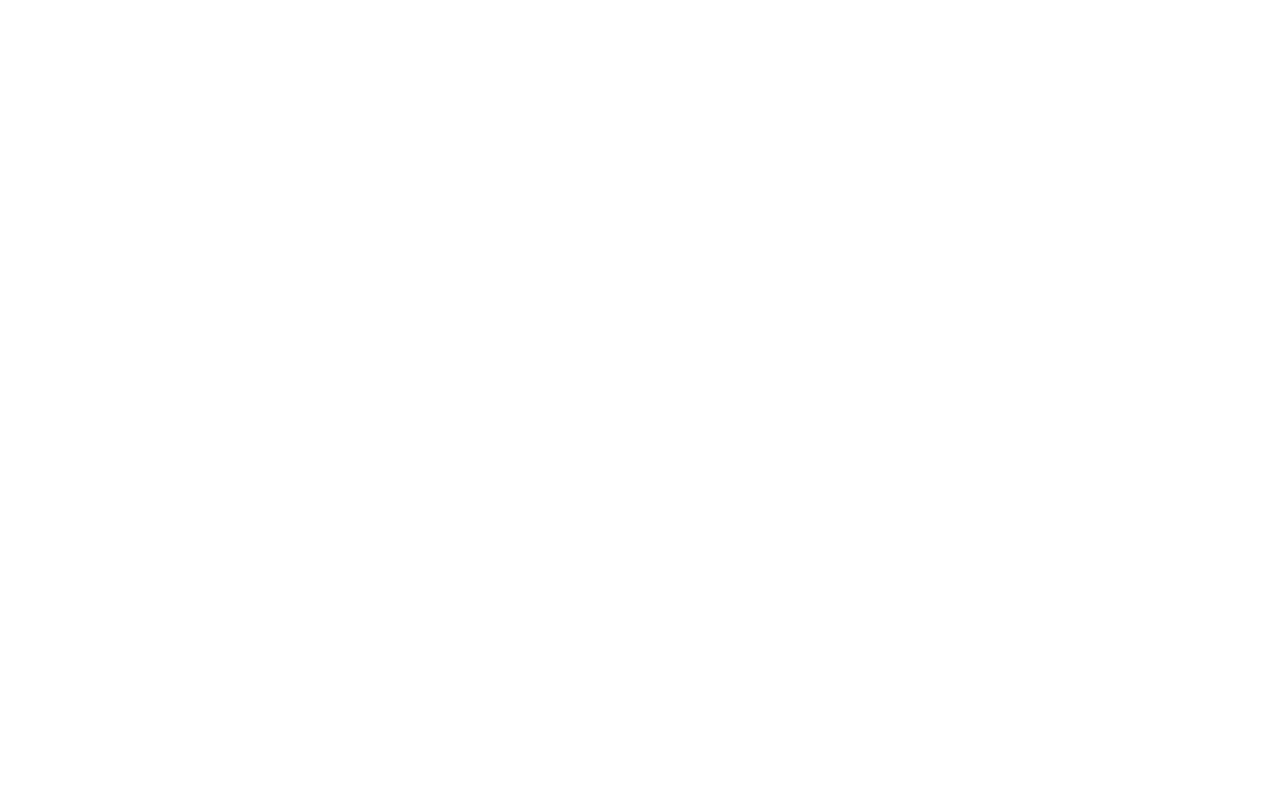
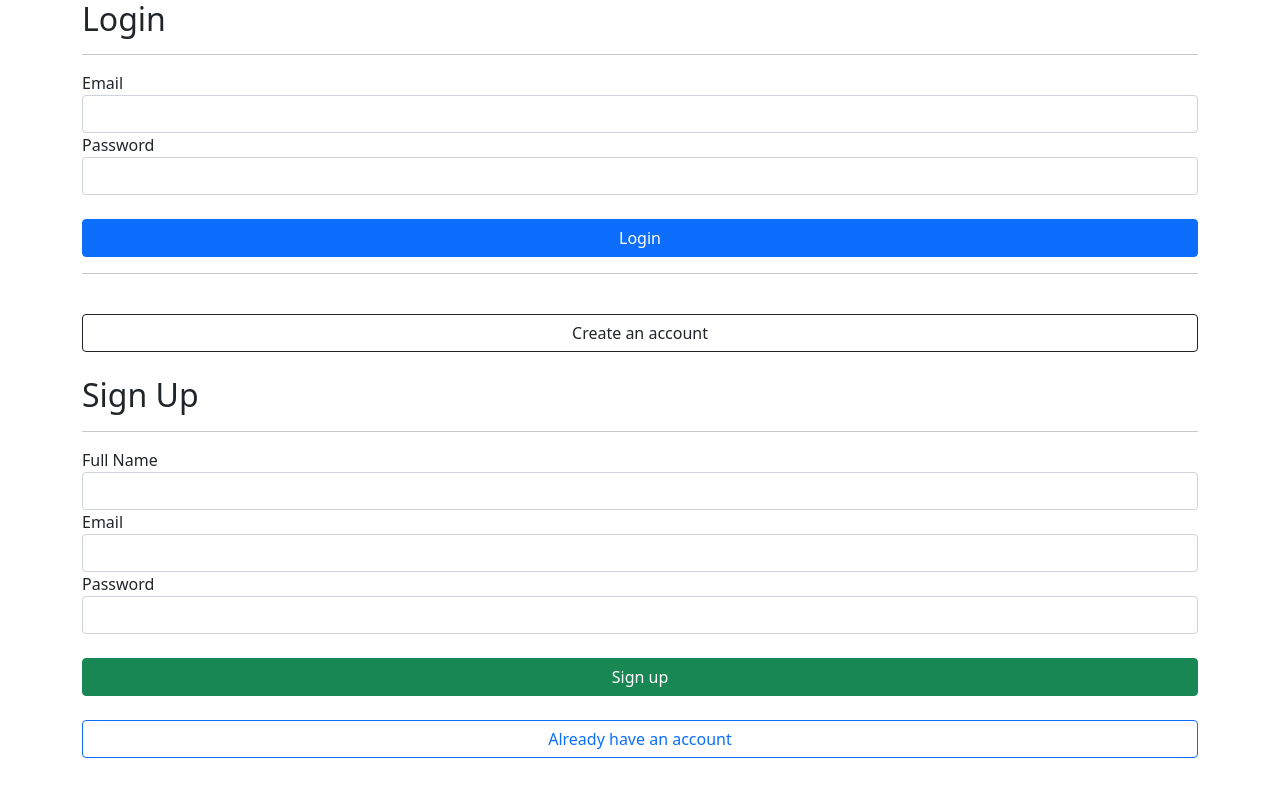
Before and after one commit to sasankaPiumal/pos-js, a plain HTML site: page index.html in a window 1280 px wide. Drawn offline with nearby package versions, Linux system fonts and the light colour scheme.

Commit message:
index updated (1).

```diff
--- a/index.html
+++ b/index.html
@@ -5,12 +5,104 @@
     <title>Title</title>
 
 
-    <link href="https://cdn.jsdelivr.net/npm/bootstrap@5.0.2/dist/css/bootstrap.min.css" rel="stylesheet" integrity="sha384-EVSTQN3/azprG1Anm3QDgpJLIm9Nao0Yz1ztcQTwFspd3yD65VohhpuuCOmLASjC" crossorigin="anonymous">
+    <link href="https://cdn.jsdelivr.net/npm/bootstrap@5.0.2/dist/css/bootstrap.min.css" rel="stylesheet"
+          integrity="sha384-EVSTQN3/azprG1Anm3QDgpJLIm9Nao0Yz1ztcQTwFspd3yD65VohhpuuCOmLASjC" crossorigin="anonymous">
 
 
 </head>
 <body>
+<!--start log in process-->
 
+<div class="container">
+    <div class="login-main-outer">
+        <div class="login-inner">
+            <h2 class="login-text">Login</h2>
+            <hr>
+
+            <div class="row" style="margin: 0"></div>
+            <div class="col-12">
+                <div class="form-group">
+                    <label for="email">Email</label>
+                    <input type="email" class="form-control" id="email">
+                </div>
+            </div>
+            <div class="col-12">
+                <div class="form-group">
+                    <label for="password">Password</label>
+                    <input type="password" class="form-control" id="password">
+                </div>
+            </div>
+            <div class="col-12">
+                <br>
+                <div class="form-group">
+                    <input type="button" value="Login" class="btn btn-primary" style="width: 100%!important; ">
+                </div>
+            </div>
+
+            <hr>
+            <div class="col-12">
+                <br>
+                <div class="form-group">
+                    <input type="button" value="Create an account" class="btn btn-outline-dark" style="width: 100%!important;">
+                </div>
+            </div>
+
+
+        </div>
+    </div>
+</div>
+<!--</div>-->
+
+
+<!--end log on process-->
+
+<!--start the signup proccess-->
+<br>
+<div class="container">
+    <div class="login-main-inner">
+        <div class="signup-inner">
+        <h2 class="signup-text">Sign Up</h2>
+        <hr>
+
+            <div class="col-12">
+                <div class="form-group">
+                    <label for="full-name">Full Name</label>
+                    <input type="text" class="form-control" id="full-name">
+                </div>
+            </div>
+
+        <div class="col-12">
+            <div class="form-group">
+                <label for="register-email" class="email">Email</label>
+                <input type="email" class="form-control" id="register-email">
+            </div>
+        </div>
+
+        <div class="col-12">
+            <div class="form-group">
+                <label for="register-password">Password</label>
+                <input type="password" class="form-control" id="register-password">
+            </div>
+        </div>
+
+        <div class="col-12">
+            <br>
+            <div class="form-group">
+                <input type="button" value="Sign up" class="btn btn-success" style="width: 100%!important;">
+            </div>
+        </div>
+
+            <div class="form-group">
+                <br>
+                <input type="button" value="Already have an account" class="btn btn-outline-primary"
+                       style="width: 100%!important;">
+            </div>
+            <br>
+
+        </div>
+    </div>
+</div>
+<!--end the signup process-->
 
 
 <script src="https://ajax.googleapis.com/ajax/libs/jquery/3.7.0/jquery.min.js"></script>
```
